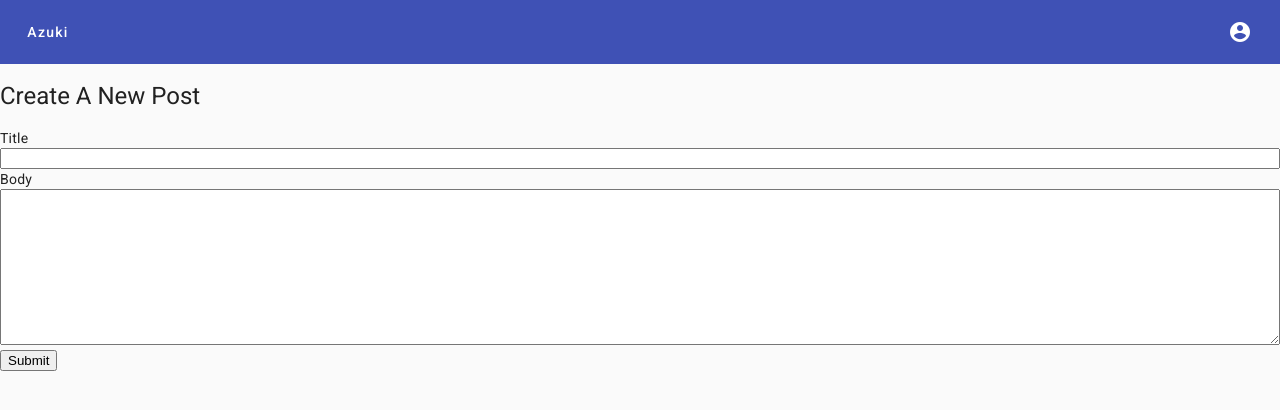
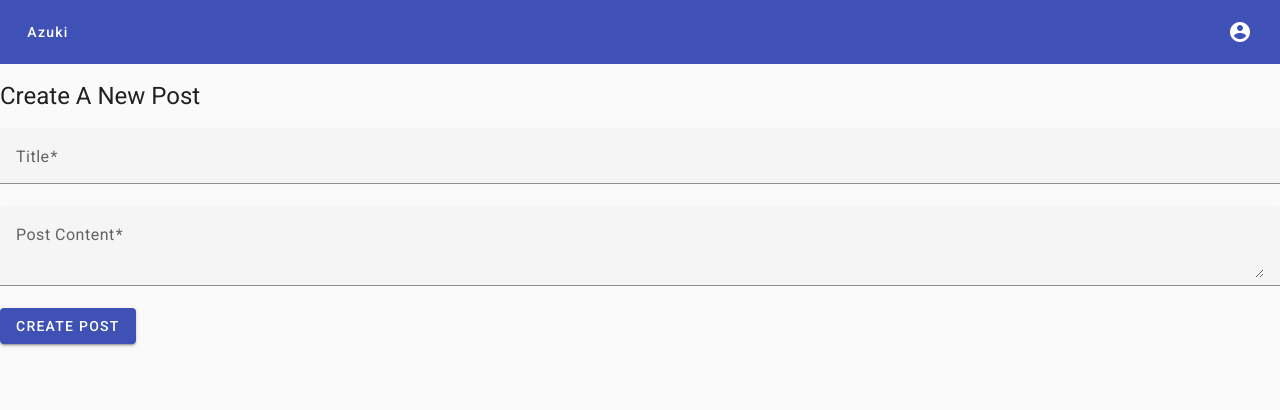
Before and after one commit to Kombuchelada/azuki, an Angular app: page /post/create in a window 1280 px wide. Shown: the top 410 px of the page. Built offline with nearby package versions, Linux system fonts and the light colour scheme.

Commit message:
progress on post edit

```diff
--- a/src/app/account-edit/account-edit.component.html
+++ b/src/app/account-edit/account-edit.component.html
@@ -10,7 +10,6 @@
         <mat-label for="fullName">Full Name</mat-label>
         <input
           matInput
-          placeholder="Full Name"
           type="text"
           [formControl]="fullName"
           id="fullName"
--- a/src/app/post-edit/post-edit.component.html
+++ b/src/app/post-edit/post-edit.component.html
@@ -1,15 +1,26 @@
-<div formGroup="postForm">
+<form [formGroup]="postForm" (submit)="submitPost()">
   <h1>Create A New Post</h1>
-  <label for="title" class="block">Title</label>
-  <input type="text" formControlName="title" id="title" class="w-full" />
-  <label for="body" class="block">Body</label>
-  <textarea
-    name="body"
-    id="body"
-    cols="30"
-    rows="10"
-    formControlName="body"
-    class="w-full"
-  ></textarea>
-  <button type="button">Submit</button>
-</div>
+  <mat-form-field class="w-full">
+    <mat-label for="title">Title</mat-label>
+    <input matInput type="text" [formControl]="title" id="title" required />
+    @if (title.errors?.['required']) {
+    <mat-error>Title is required. </mat-error>
+    } @if (title.errors?.['maxlength']) {
+    <mat-error
+      >Titles cannot be more than 512 characters. You are currently at
+      {{ title.value.length }}</mat-error
+    >
+    }
+  </mat-form-field>
+  <mat-form-field class="w-full">
+    <mat-label for="content">Post Content</mat-label>
+    <textarea matInput [formControl]="content" id="content"></textarea>
+    @if (content.errors?.['maxlength']) {
+    <mat-error
+      >Post Content cannot be more than 4,000,000 characters. You are currently
+      at {{ content.value.length }}</mat-error
+    >
+    }
+  </mat-form-field>
+  <button type="button" color="primary" mat-raised-button>CREATE POST</button>
+</form>
--- a/src/app/post-edit/post-edit.component.ts
+++ b/src/app/post-edit/post-edit.component.ts
@@ -1,19 +1,47 @@
 import { ChangeDetectionStrategy, Component } from '@angular/core';
 import { CommonModule } from '@angular/common';
-import { FormControl, FormGroup, Validators } from '@angular/forms';
+import {
+  FormControl,
+  FormGroup,
+  ReactiveFormsModule,
+  Validators,
+} from '@angular/forms';
+import { MatFormFieldModule } from '@angular/material/form-field';
+import { MatInputModule } from '@angular/material/input';
+import { MatButtonModule } from '@angular/material/button';
 
 @Component({
   selector: 'app-post-edit',
   standalone: true,
-  imports: [CommonModule],
+  imports: [
+    CommonModule,
+    MatFormFieldModule,
+    MatInputModule,
+    ReactiveFormsModule,
+    MatButtonModule,
+  ],
   templateUrl: './post-edit.component.html',
   changeDetection: ChangeDetectionStrategy.OnPush,
 })
 export class PostEditComponent {
   postForm = new FormGroup({
-    title: new FormControl('', [
-      Validators.required,
-      Validators.maxLength(255),
-    ]),
+    title: new FormControl('', {
+      nonNullable: true,
+      validators: [Validators.required, Validators.maxLength(512)],
+    }),
+    content: new FormControl('', {
+      nonNullable: true,
+      validators: [Validators.required, Validators.maxLength(4000000)],
+    }),
   });
+
+  get title(): FormControl<string> {
+    return this.postForm.controls.title;
+  }
+
+  get content(): FormControl<string> {
+    return this.postForm.controls.content;
+  }
+
+  submitPost(): void {}
 }
```
